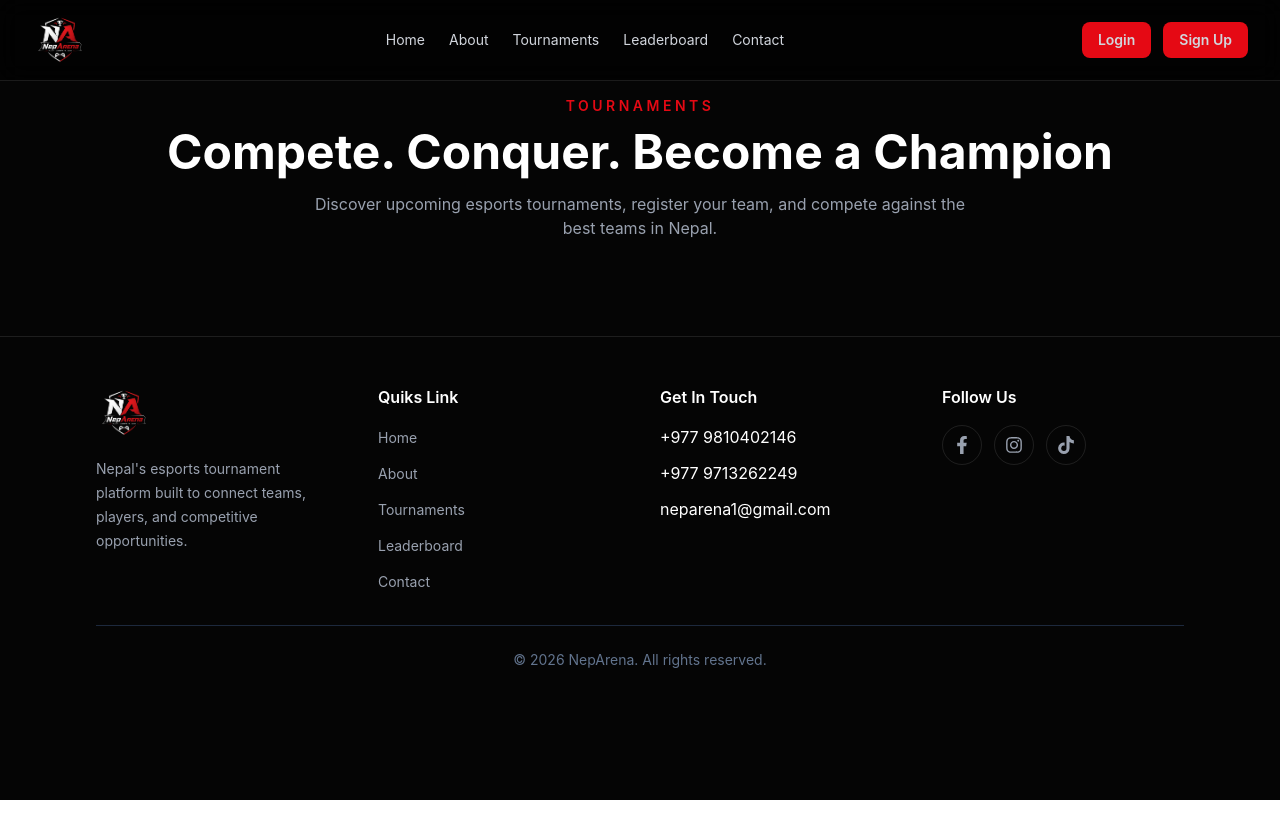
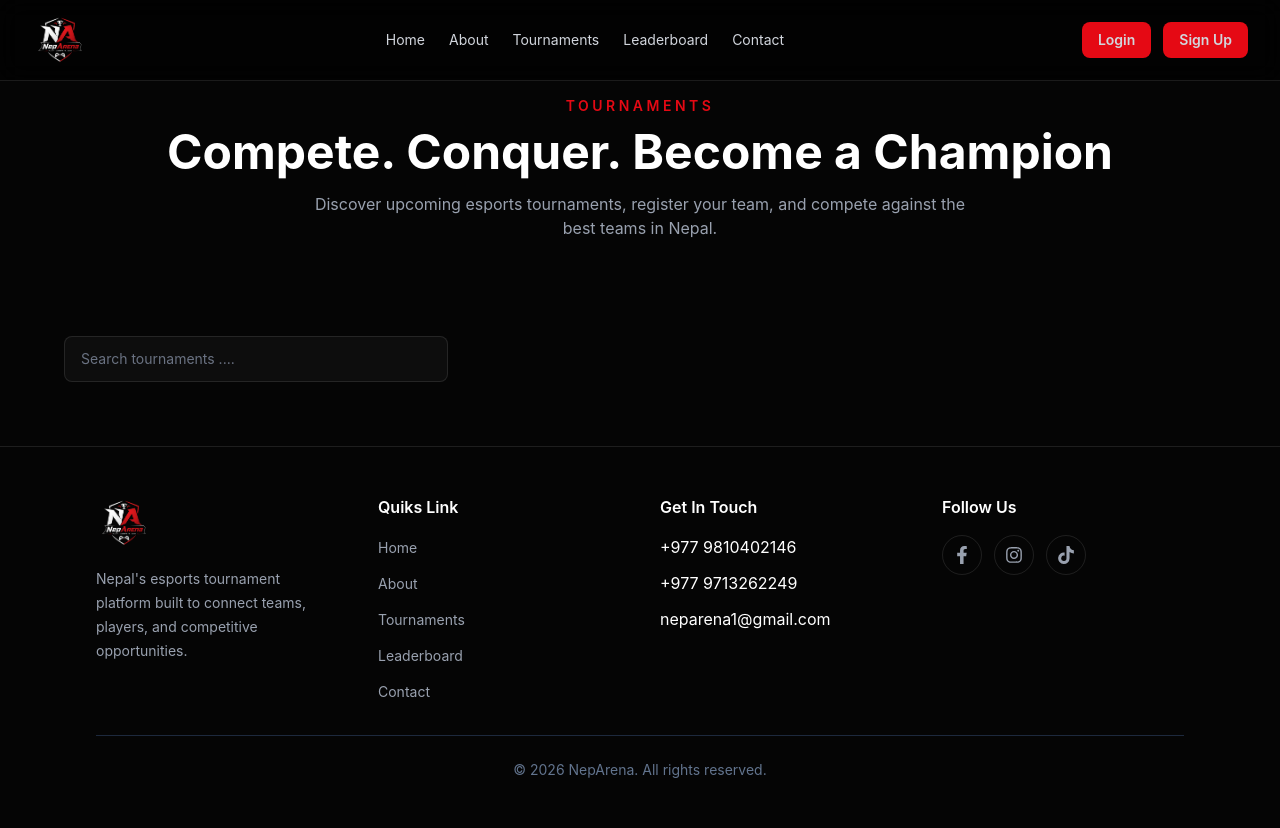
Before and after one commit to Sugam112stha/NepArena, a React (Vite) app: page /Tournaments in a window 1280 px wide. Before the commit the page ends 800 px from the top, so only its background shows below. Built offline with nearby package versions, Linux system fonts and the light colour scheme.

Commit message:
search bar

```diff
--- a/src/pages/Tournaments.tsx
+++ b/src/pages/Tournaments.tsx
@@ -23,6 +23,15 @@ const Tournament = () => {
         </div>
       </section>
 
+      <section className="px-4 pb-16 sm:px-6 lg:px-8">
+        <div className="mx-auto max-w-6xl">
+          <div className="flex flex-col gap-4 md:flex-row md:items-center md:justify-between">
+            <input type="text"
+            placeholder="Search tournaments ...."
+            className="w-full rounded-lg border border-white/10 bg-[#0D0D0D] px-4 py-3 text-sm text-white outline-none placeholder:text-gray-500 focus:border-[#E50914] md:max-w-sm"/>
+          </div>
+        </div>
+      </section>
       <Footer />
 
     </main>
```
